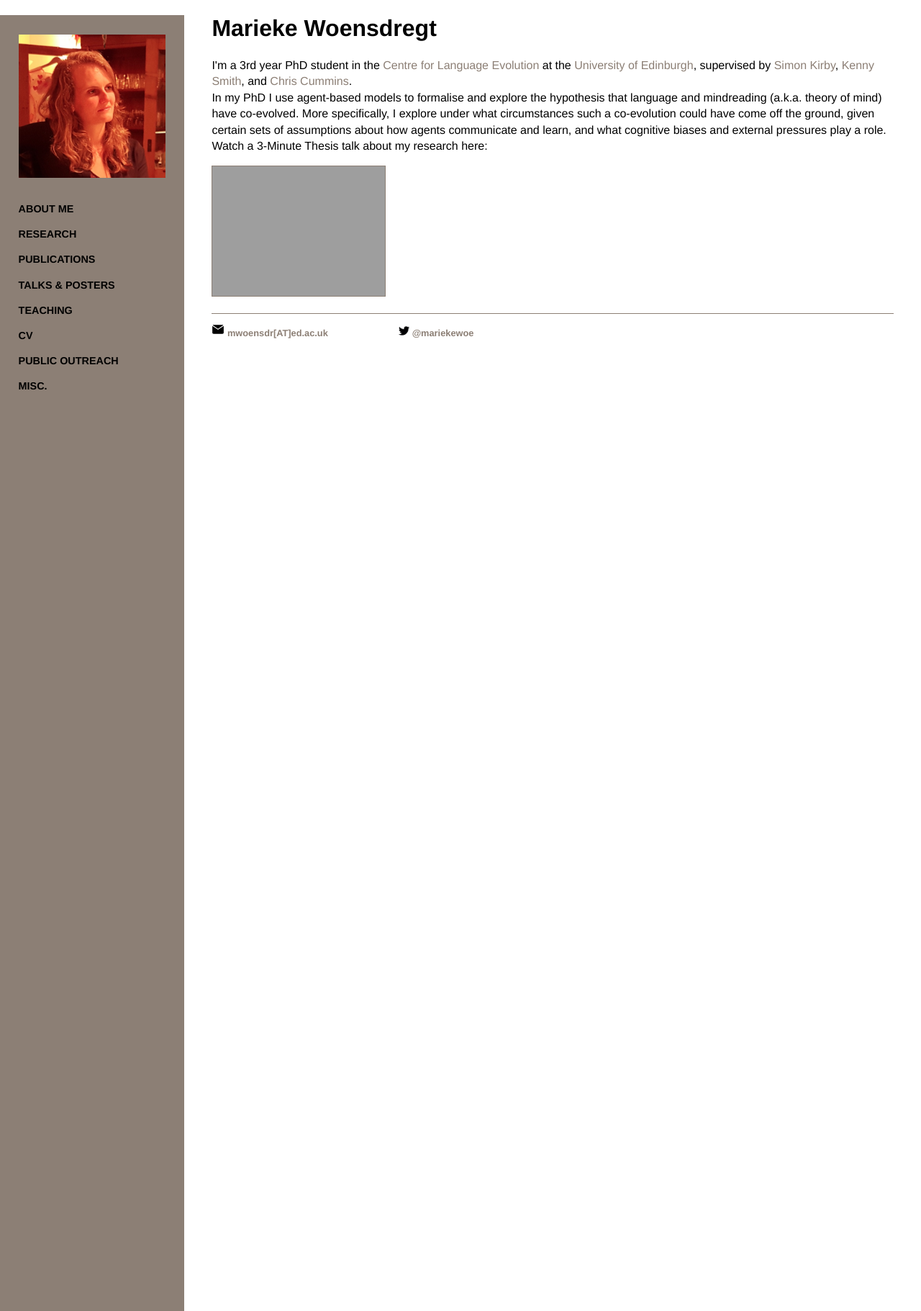
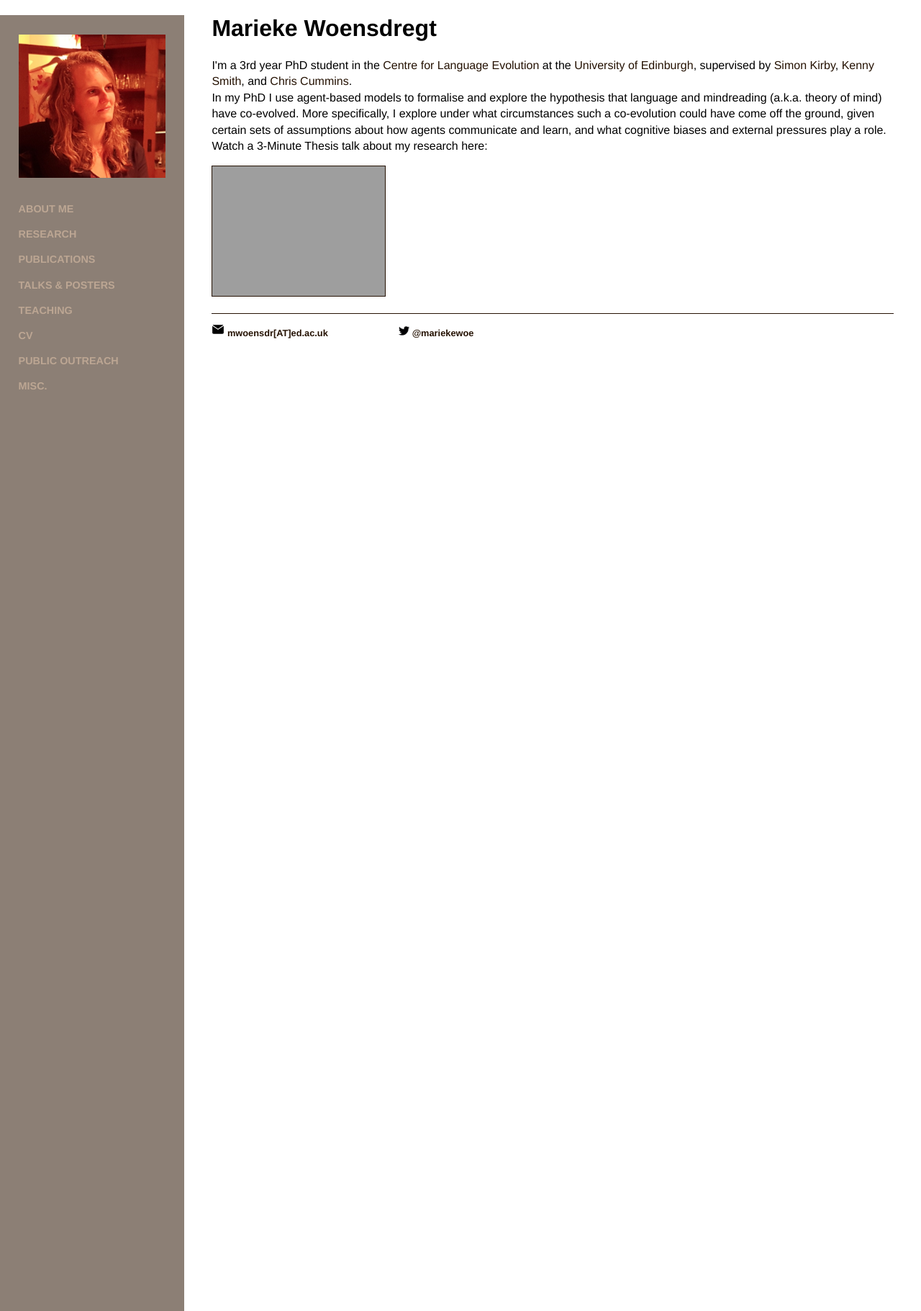
Before and after one commit to marieke-woensdregt/marieke-woensdregt.github.io, a Jekyll site: the page built from index.html, in a window 1280 px wide. Shown: the whole page at 72% size. Built offline with Jekyll 4.4.1, drawn with Linux system fonts in a browser that asks for light colours; grey boxes are pictures that could not be loaded.

Commit message:
Update main.css

```diff
--- a/css/main.css
+++ b/css/main.css
@@ -20,13 +20,13 @@ nav ul li, footer ul li {
 }
 a {
     text-decoration: none;
-    color: #8c7f75;
+    color: #251203;
 }
 a:hover {
     text-decoration: underline;
 }
 a.menu {
-    color: #000000;
+    color: #BCA693;
 }
 h1 {
     font-size: 2em;
@@ -57,7 +57,7 @@ p.small {
     color: #000000;
 }
 footer {
-    border-top: 1px solid #8c7f75;
+    border-top: 1px solid #251203;
     font-size: 0.8em;
 }
 
```
